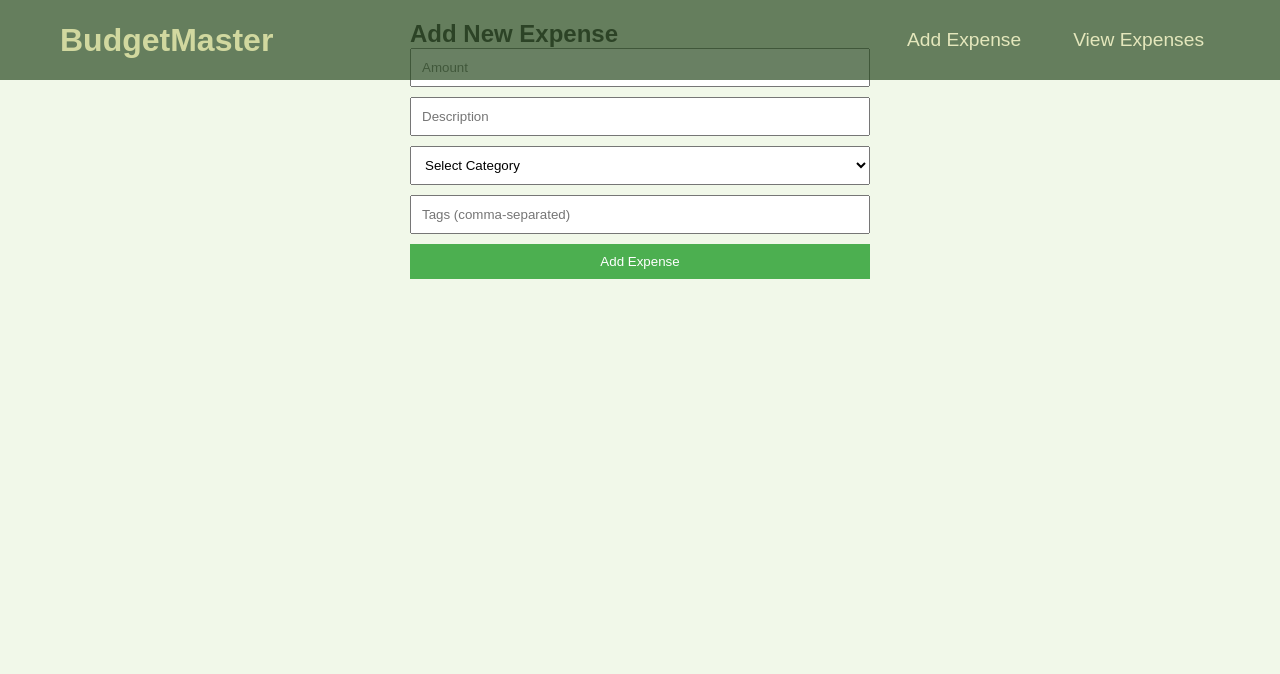
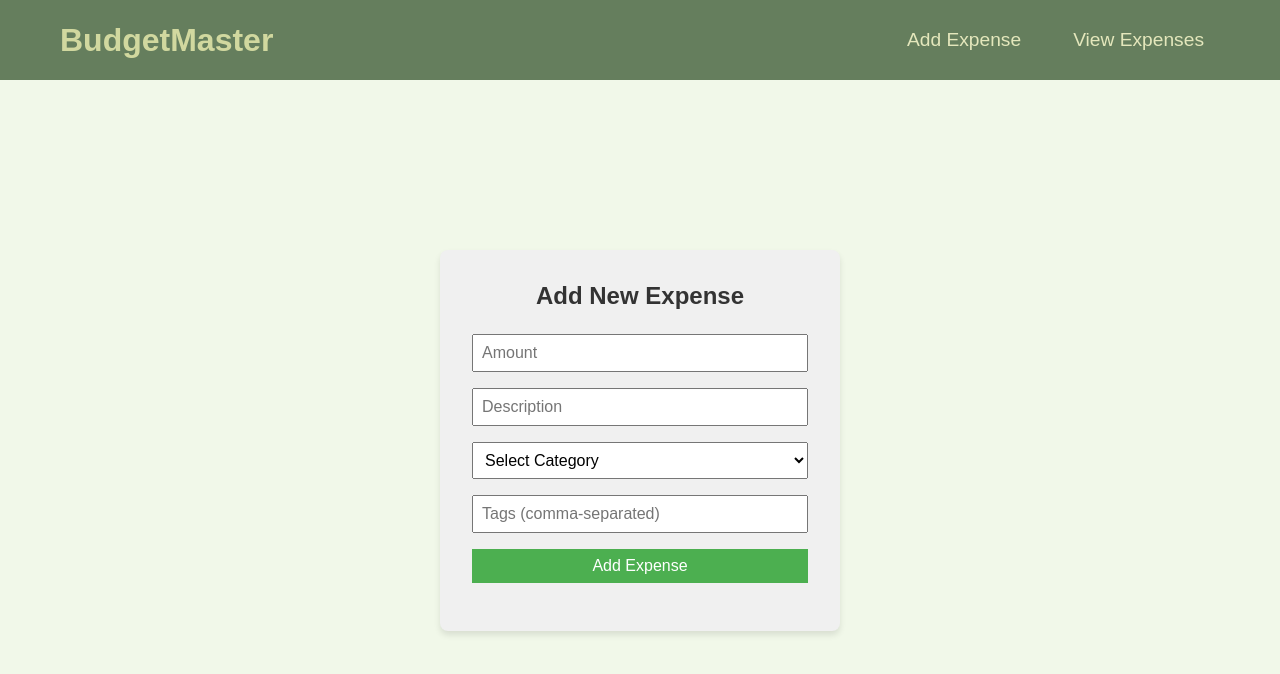
Before and after one commit to Elad73/cursorai-first-project, a React (Create React App) app in the folder client/: page /add-expense in a window 1280 px wide. Shown: the top 674 px of the page. Built offline with nearby package versions, Linux system fonts and the light colour scheme.

Commit message:
fixing add-expense page

```diff
--- a/client/src/pages/AddExpense.js
+++ b/client/src/pages/AddExpense.js
@@ -1,5 +1,5 @@
 import React, { useState } from 'react';
-import axios from 'axios';
+import api from '../utils/api';
 import '../styles/addExpense.css';
 
 function AddExpense() {
@@ -8,16 +8,19 @@ function AddExpense() {
   const handleSubmit = async (e) => {
     e.preventDefault();
     try {
-      await axios.post('/api/expenses', expense);
+      const response = await api.post('/expenses', expense);
+      console.log('Expense added:', response.data);
       setExpense({ amount: '', description: '', category: '', tags: '' });
       alert('Expense added successfully!');
     } catch (error) {
       console.error('Error adding expense:', error);
+      alert('Failed to add expense. Please try again.');
     }
   };
 
   return (
-    <div className="add-expense">
+    <div className="add-expense-container">
+      <div className="add-expense-form">
         <h2>Add New Expense</h2>
         <form onSubmit={handleSubmit}>
           <input
@@ -54,6 +57,7 @@ function AddExpense() {
           <button type="submit">Add Expense</button>
         </form>
       </div>
+    </div>
   );
 }
 
--- a/client/src/styles/addExpense.css
+++ b/client/src/styles/addExpense.css
@@ -1,28 +1,47 @@
-.add-expense {
-  max-width: 500px;
-  margin: 0 auto;
-  padding: 20px;
+.add-expense-container {
+  display: flex;
+  justify-content: center;
+  align-items: center;
+  min-height: 100vh;
+  padding-top: 80px; /* Adjust this value to match your navbar height */
+  box-sizing: border-box;
 }
 
-.add-expense form {
+.add-expense-form {
+  background-color: #f0f0f0;
+  padding: 2rem;
+  border-radius: 8px;
+  box-shadow: 0 4px 6px rgba(0, 0, 0, 0.1);
+  width: 100%;
+  max-width: 400px;
+}
+
+.add-expense-form h2 {
+  margin-bottom: 1.5rem;
+  text-align: center;
+}
+
+.add-expense-form form {
   display: flex;
   flex-direction: column;
 }
 
-.add-expense input,
-.add-expense select,
-.add-expense button {
-  margin-bottom: 10px;
-  padding: 10px;
+.add-expense-form input,
+.add-expense-form select,
+.add-expense-form button {
+  margin-bottom: 1rem;
+  padding: 0.5rem;
+  font-size: 1rem;
 }
 
-.add-expense button {
+.add-expense-form button {
   background-color: #4CAF50;
   color: white;
   border: none;
   cursor: pointer;
+  transition: background-color 0.3s ease;
 }
 
-.add-expense button:hover {
+.add-expense-form button:hover {
   background-color: #45a049;
 }
--- /dev/null
+++ b/client/src/utils/api.js
@@ -0,0 +1,7 @@
+import axios from 'axios';
+
+const api = axios.create({
+  baseURL: 'http://localhost:5000/api',
+});
+
+export default api;
```
Also changed, not shown: 2 other files (tests, documents, lock files or other folders). Lines whose indentation alone changed are shown as unchanged.
